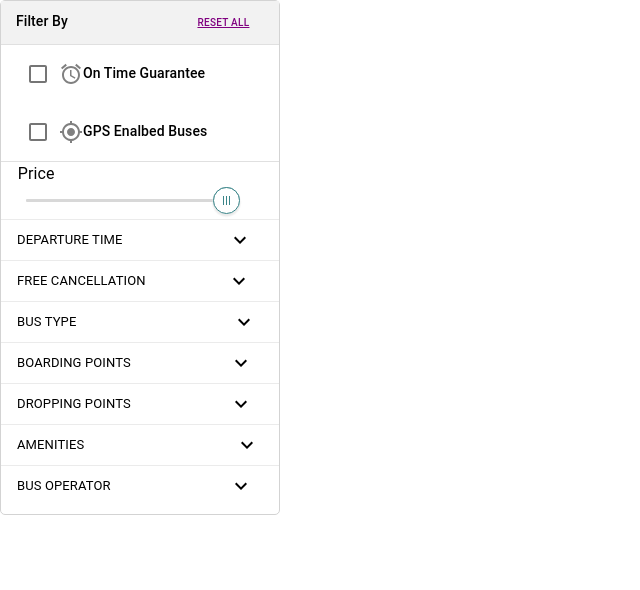
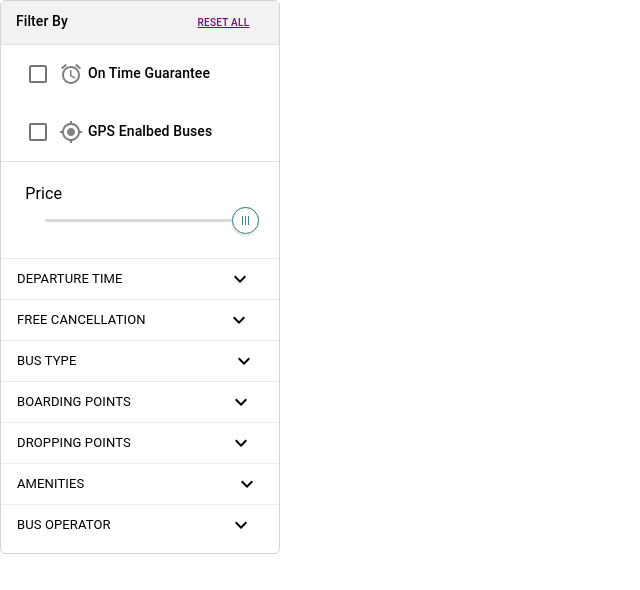
Before and after one commit to satwikn07/EaseMyTrip_clone, a React (Create React App) app: page /filters in a window 1280 px wide. Shown: the top 590 px of the page, without its empty margins (0-640 px from the left). Built offline with nearby package versions, Linux system fonts and the light colour scheme.

Commit message:
filterCompleted

```diff
--- a/src/Components/Filters/Filters.jsx
+++ b/src/Components/Filters/Filters.jsx
@@ -37,7 +37,8 @@ const useStyles = makeStyles((theme) => ({
         marginTop: "-3%"
     },
     iconColor: {
-        color: "grey"
+        color: "grey",
+        marginRight: "2%"
     }
   }));
 
@@ -115,8 +116,8 @@ export const Filters = () => {
             />
             <GpsFixedIcon className = {classes.iconColor} /><Typography variant = "subtitle2" >GPS Enalbed Buses</Typography>
         </ListItem>
-        <Grid >
-          <Typography style = {{marginLeft: "6%"}}>Price</Typography>
+        <Grid style = {{padding: "7%"}} >
+          <Typography style = {{marginLeft: "2%"}}>Price</Typography>
           <AirbnbSlider
                 ThumbComponent={AirbnbThumbComponent}
                 getAriaLabel={(index) => (index === 0 ? 'Minimum price' : 'Maximum price')}
```
